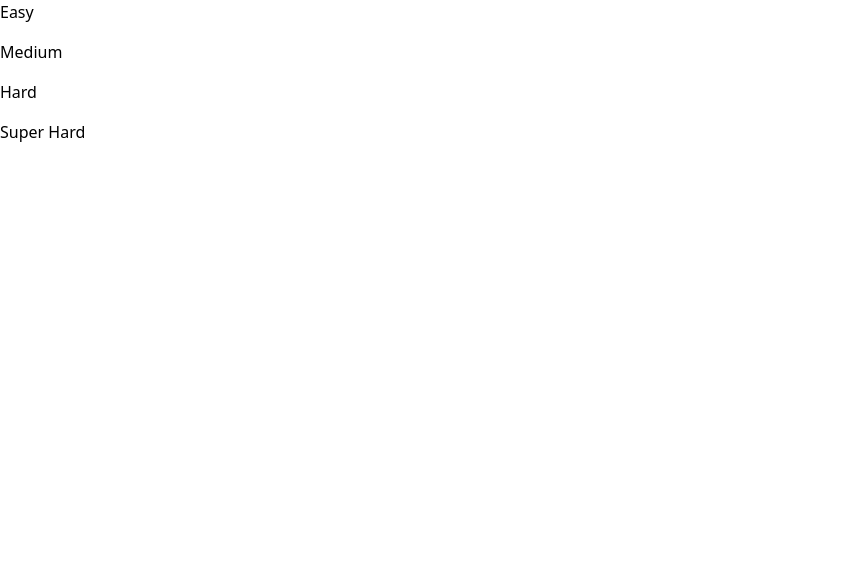
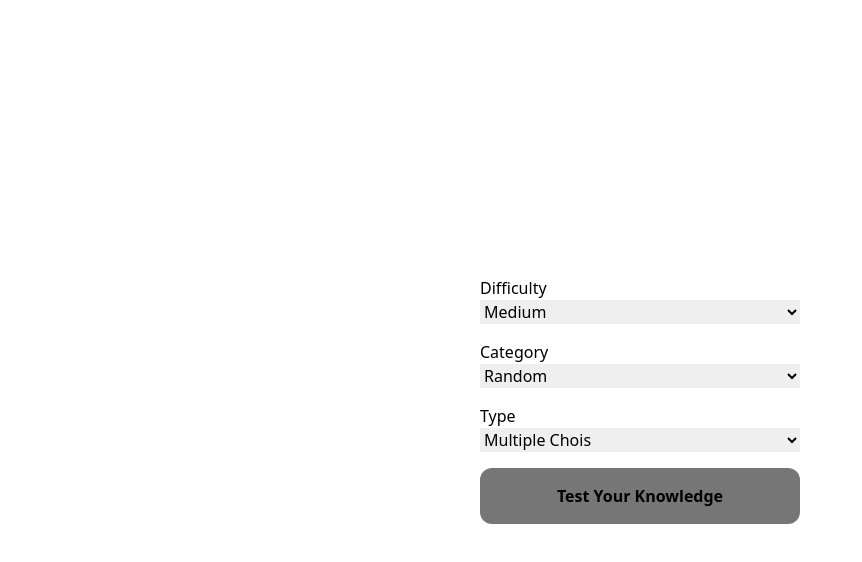
Before and after one commit to yahyashareef48/react-quiz-app, a React (Vite) app: page / in a window 1280 px wide. Shown: the top 562 px of the page, without its empty margins (0-862 px from the left). Built offline with nearby package versions, Linux system fonts and the light colour scheme.

Commit message:
form dome

```diff
--- a/index.html
+++ b/index.html
@@ -4,7 +4,7 @@
     <meta charset="UTF-8" />
     <link rel="icon" type="image/svg+xml" href="/vite.svg" />
     <meta name="viewport" content="width=device-width, initial-scale=1.0" />
-    <title>Vite + React</title>
+    <title>Quiz Game</title>
   </head>
   <body>
     <div id="root"></div>
--- a/src/App.jsx
+++ b/src/App.jsx
@@ -1,18 +1,12 @@
 import { Routes, Route } from "react-router-dom";
-import Home from "./pages/Home";
-import Easy from "./pages/Easy";
-import Medium from "./pages/Medium";
-import Hard from "./pages/Hard";
-import SuperHard from "./pages/SuperHard";
+import Home from "./Home";
+import QuizPage from "./QuizPage";
 
 function App() {
   return (
     <Routes>
       <Route path="/" element={<Home />} />
-      <Route path="/easy" element={<Easy />} />
-      <Route path="/medium" element={<Medium />} />
-      <Route path="/hard" element={<Hard />} />
-      <Route path="/super-hard" element={<SuperHard />} />
+      <Route path="/quiz" element={<QuizPage/>} />
     </Routes>
   );
 }
--- /dev/null
+++ b/src/Home.jsx
@@ -0,0 +1,95 @@
+import { useState } from "react";
+import { Link } from "react-router-dom";
+
+export default function Home() {
+  const [formData, setFormData] = useState({
+    difficulty: "medium",
+    category: "any",
+    type: "multiple",
+  });
+
+  const handleChange = (e) => {
+    setFormData((oldFormData) => ({...oldFormData, [e.target.name]: e.target.value}));
+  };
+  console.log(formData);
+
+  const handleSubmit = (e) => {
+    console.log(e);
+  };
+
+  return (
+    <main className="min-h-screen  grid place-items-center">
+      <form onSubmit={handleSubmit} action="/" className="grid grid-rows-1 max-w-xs gap-4">
+        <div>
+          <label htmlFor="difficulty">Difficulty</label>
+          <select
+            name="difficulty"
+            value={formData.difficulty}
+            onChange={handleChange}
+            className="w-full"
+          >
+            <option value="easy">Easy</option>
+            <option value="medium" selected>
+              Medium
+            </option>
+            <option value="hard">Hard</option>
+          </select>
+        </div>
+
+        <div>
+          <label htmlFor="category">Category</label>
+          <select
+            name="category"
+            value={formData.category}
+            onChange={handleChange}
+            className="w-full"
+          >
+            <option value="any">Random</option>
+            <option value="9">General Knowledge</option>
+            <option value="10">Entertainment: Books</option>
+            <option value="11">Entertainment: Film</option>
+            <option value="12">Entertainment: Music</option>
+            <option value="13">Entertainment: Musicals & Theatres</option>
+            <option value="14">Entertainment: Television</option>
+            <option value="15">Entertainment: Video Games</option>
+            <option value="16">Entertainment: Board Games</option>
+            <option value="17">Science & Nature</option>
+            <option value="18">Science: Computers</option>
+            <option value="19">Science: Mathematics</option>
+            <option value="20">Mythology</option>
+            <option value="21">Sports</option>
+            <option value="22">Geography</option>
+            <option value="23">History</option>
+            <option value="24">Politics</option>
+            <option value="25">Art</option>
+            <option value="26">Celebrities</option>
+            <option value="27">Animals</option>
+            <option value="28">Vehicles</option>
+            <option value="29">Entertainment: Comics</option>
+            <option value="30">Science: Gadgets</option>
+            <option value="31">Entertainment: Japanese Anime & Manga</option>
+            <option value="32">Entertainment: Cartoon & Animations</option>
+          </select>
+        </div>
+
+        <div>
+          <label htmlFor="type">Type</label>
+          <select name="type" value={formData.type} onChange={handleChange} className="w-full">
+            <option value="any">Random</option>
+            <option value="multiple">Multiple Chois</option>
+            <option value="boolean">True or False</option>
+          </select>
+        </div>
+
+        <button
+          onClick={(e) => e.preventDefault()}
+          className="p-4 bg-[#00000089] rounded-xl font-bold"
+        >
+          Test Your Knowledge
+        </button>
+      </form>
+    </main>
+  );
+}
+
+//
--- /dev/null
+++ b/src/QuizPage.jsx
@@ -0,0 +1,3 @@
+export default function QuizPage() {
+  return <h1>hello this is QuizPage</h1>
+}
--- a/src/pages/Easy.jsx
+++ /dev/null
@@ -1,3 +0,0 @@
-export default function Easy() {
-  return <h1>this easy page</h1>
-}
--- a/src/pages/Hard.jsx
+++ /dev/null
@@ -1,3 +0,0 @@
-export default function Hard() {
-  return <h1>this is hard</h1>
-}
--- a/src/pages/Home.jsx
+++ /dev/null
@@ -1,12 +0,0 @@
-import { Link } from "react-router-dom"
-
-export default function Home() {
-  return (
-    <nav className="grid gap-4">
-      <Link to="/easy">Easy</Link>
-      <Link to="/medium">Medium</Link>
-      <Link to="/hard">Hard</Link>
-      <Link to="/super-hard">Super Hard</Link>
-    </nav>
-  );
-}
--- a/src/pages/Medium.jsx
+++ /dev/null
@@ -1,3 +0,0 @@
-export default function Medium() {
-  return <h1>this is medium</h1>
-}
--- a/src/pages/SuperHard.jsx
+++ /dev/null
@@ -1,3 +0,0 @@
-export default function SuperHard() {
-  return <h1>this is super hard</h1>
-}
--- a/tailwind.config.js
+++ b/tailwind.config.js
@@ -1,8 +1,6 @@
 /** @type {import('tailwindcss').Config} */
 export default {
   content: ["./index.html", "./src/**/*.{js,ts,jsx,tsx}"],
-  theme: {
-    extend: {},
-  },
+  theme: {},
   plugins: [],
 };
```
